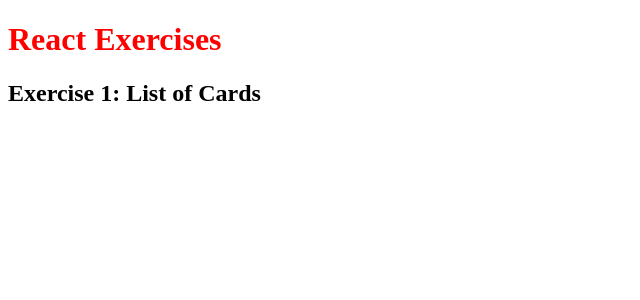
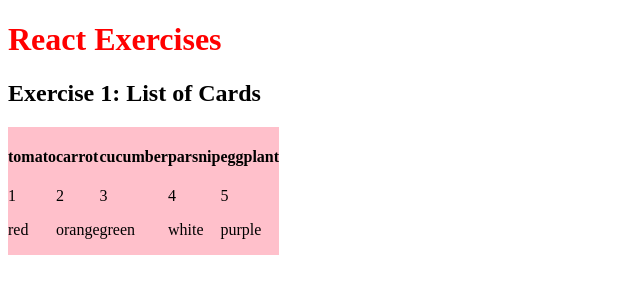
Before and after one commit to austinbhan/my-react-playground, a React app: page / in a window 1280 px wide. Shown: the top 300 px of the page, without its empty margins (0-640 px from the left). Built offline with nearby package versions, Linux system fonts and the light colour scheme.

Commit message:
Card Data rendering, no SCSS

```diff
--- a/src/App.scss
+++ b/src/App.scss
@@ -2,4 +2,11 @@
     .header {
         color: red;
     }
+    .card {
+        background-color: pink;
+    }
+
+    .cardList {
+        display: flex;
+    }
 }
--- a/src/Cards/Card.jsx
+++ b/src/Cards/Card.jsx
@@ -1,4 +1,4 @@
-import styles from './App.scss';
+import styles from '../App.scss';
 
 export default function Card({ id, name, color }) {
   return(
--- a/src/Cards/CardData.jsx
+++ b/src/Cards/CardData.jsx
@@ -1,4 +1,4 @@
-export const vegetables = [
+export const CardData = [
   { id: '1',
     name: 'tomato',
     color: 'red' },
--- a/src/Cards/CardList.jsx
+++ b/src/Cards/CardList.jsx
@@ -0,0 +1,16 @@
+import Card from './Card';
+import styles from '../App.scss';
+
+export default function CardList({ cards }) {
+  return (
+    <div className={styles.cardList}>
+      {
+        cards.map((card, i) =>
+          <Card
+            {...card}
+            key={card.id + i} />
+        )
+      }
+    </div>
+  );
+}
--- a/src/app.jsx
+++ b/src/app.jsx
@@ -2,13 +2,18 @@ import {
   BrowserRouter as Router,
 } from 'react-router-dom';
 import styles from './App.scss';
+import CardList from './Cards/CardList';
+import { CardData } from './Cards/CardData';
 
 export default function App() {
   return(
     <Router>
       <div className={styles.App}>
         <h1 className={styles.header}>React Exercises</h1>
-        <h2>Exercise 1: List of Cards</h2>
+        <div>
+          <h2>Exercise 1: List of Cards</h2>
+          <CardList cards = {CardData}/>
+        </div>
       </div>
     </Router>
   );
```
